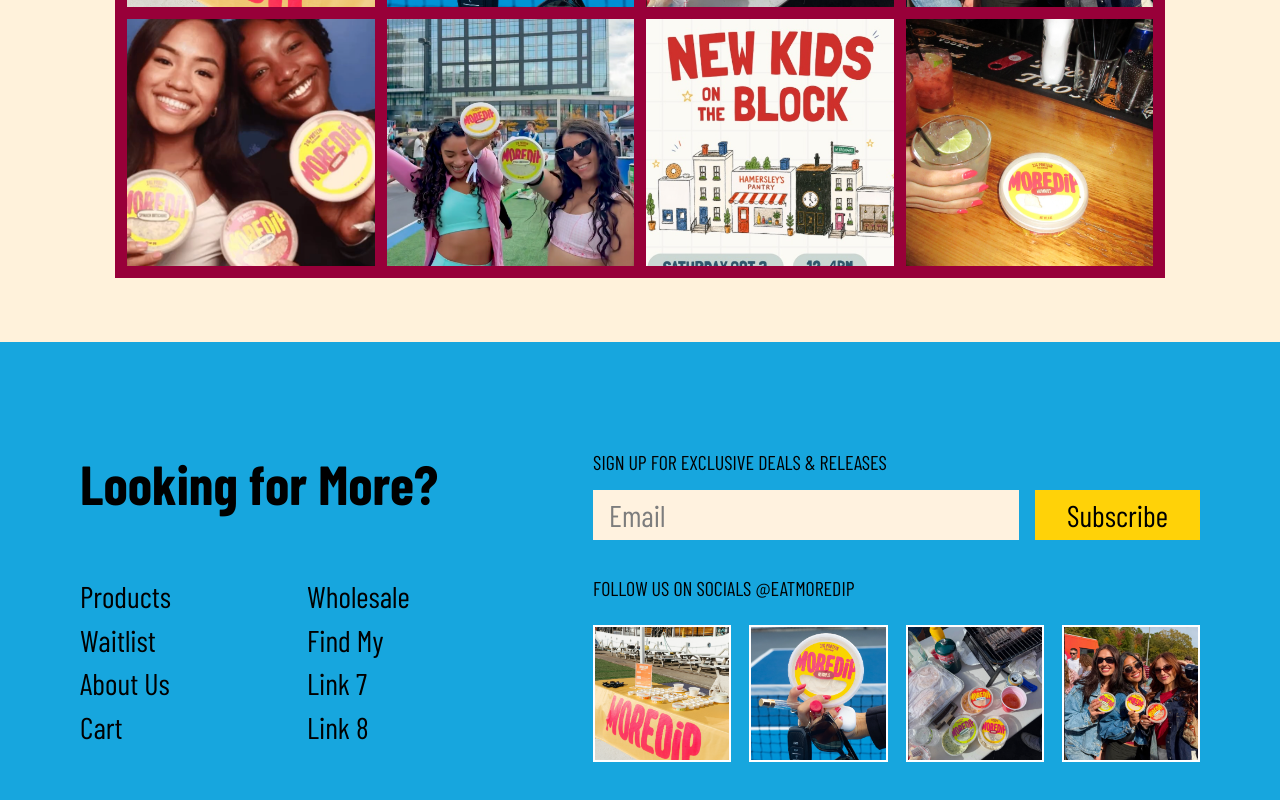
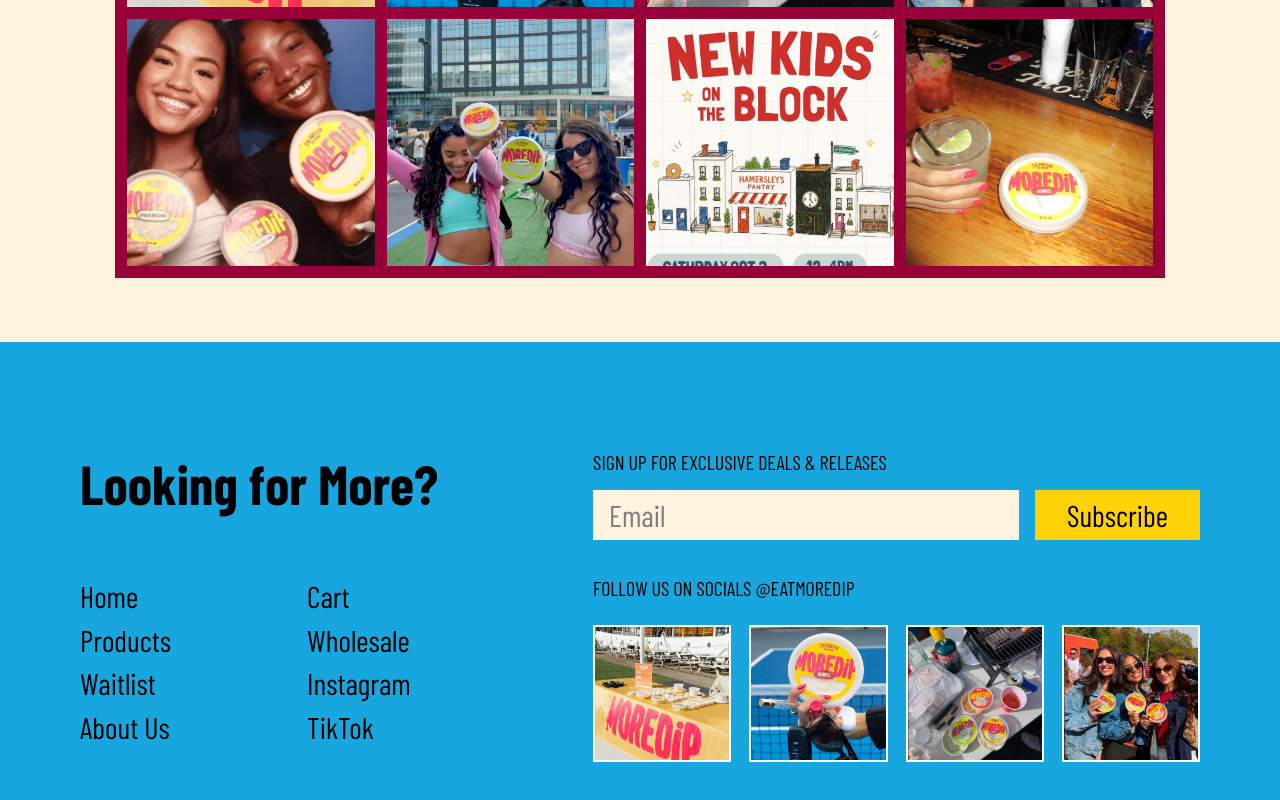
Before and after one commit to Scout-NU/moredip, a Next.js app: page / in a window 1280 px wide. Shown: the part 2370-3170 px from the top of the page. Built offline with nearby package versions, Linux system fonts and the light colour scheme.

Commit message:
update footer

```diff
--- a/app/components/footer.tsx
+++ b/app/components/footer.tsx
@@ -5,24 +5,31 @@ import Image from "next/image";
 import { gallery } from "../data/gallery";
 
 const primaryLinks = [
+  "Home",
   "Products",
   "Waitlist",
   "About Us",
-  "Cart",
 ];
 
 const primaryHrefs = [
+  "/",
   "/products",
   "/waitlist",
   "/about",
-  "/#cart",
 ];
 
 const secondaryLinks = [
+  "Cart",
   "Wholesale",
-  "Find My",
-  "Link 7",
-  "Link 8",
+  "Instagram",
+  "TikTok",
+];
+
+const secondaryHrefs = [
+  "/#cart",
+  "/#wholesale",
+  "https://www.instagram.com/eatmoredip/",
+  "https://www.tiktok.com/@eatmoredip"
 ];
 
 export default function Footer() {
@@ -57,16 +64,23 @@ export default function Footer() {
             {/* Secondary links */}
             <nav aria-label="Secondary footer navigation">
               <ul className="space-y-2 lg:space-y-0">
-                {secondaryLinks.map((label) => (
+                {secondaryLinks.map((label, index) => {
+                  const href = secondaryHrefs[index];
+                  const isExternal = href.startsWith("http");
+
+                  return (
                     <li key={label}>
                       <a
-                      href="#"
+                        href={href}
+                        target={isExternal ? "_blank" : undefined}
+                        rel={isExternal ? "noopener noreferrer" : undefined}
                         className="text-[20px] font-normal leading-[1.45] hover:underline focus-visible:outline-2 focus-visible:outline-offset-4 sm:text-[30px]"
                       >
                         {label}
                       </a>
                     </li>
-                ))}
+                  );
+                })}
               </ul>
             </nav>
           </div>
@@ -110,25 +124,15 @@ export default function Footer() {
             Follow us on socials @eatmoredip
           </p>
 
-          {/* Social links */}
-          <div
-            aria-label="Social media links"
-            className="mt-[27px] grid w-full max-w-[797px] grid-cols-2 gap-[11px] sm:grid-cols-4 sm:gap-[18px]"
-          >
-            {[
-              "Instagram",
-              "TikTok",
-              "Facebook",
-              "YouTube",
-            ].map((network, index) => {
-              /* First four photos from the homepage social grid */
-              const photo = gallery[index];
-
-              return (
+          {/* Instagram photo grid */}
+          <div className="mt-[27px] grid w-full max-w-[797px] grid-cols-2 gap-[11px] sm:grid-cols-4 sm:gap-[18px]">
+            {gallery.slice(0, 4).map((photo, index) => (
               <a
-                  key={network}
-                  href="#"
-                  aria-label={network}
+                key={photo.image}
+                href="https://www.instagram.com/eatmoredip/"
+                target="_blank"
+                rel="noopener noreferrer"
+                aria-label={`View photo ${index + 1} on Instagram`}
                 className="relative aspect-[179/177.259] min-w-0 overflow-hidden border-2 border-white bg-[#FFF2DF] focus-visible:outline-2 focus-visible:outline-offset-2"
               >
                 <Image
@@ -140,8 +144,7 @@ export default function Footer() {
                   style={{ objectPosition: photo.focus }}
                 />
               </a>
-              );
-            })}
+            ))}
           </div>
         </div>
       </div>
```
Lines whose indentation alone changed are shown as unchanged.
